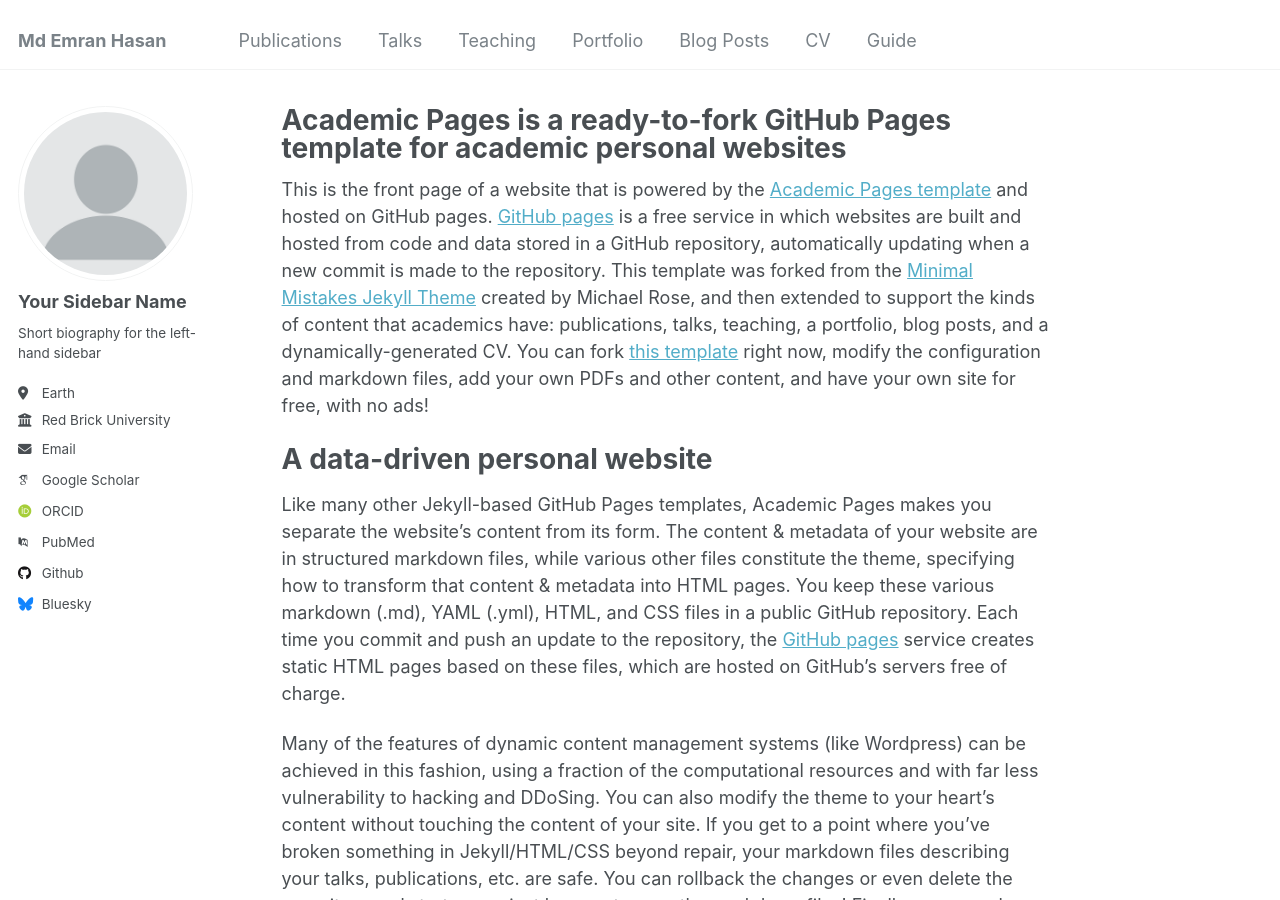
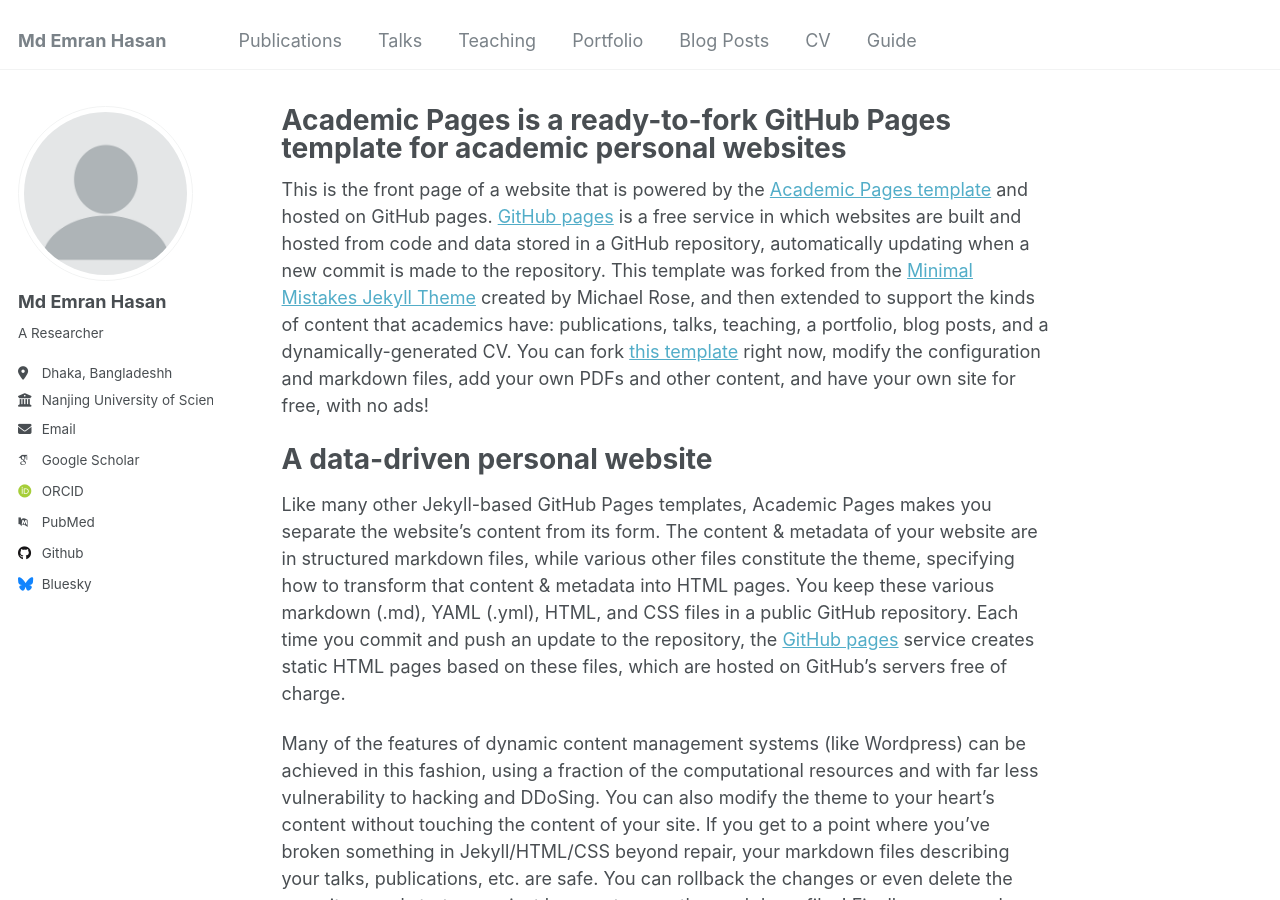
Before and after one commit to emrancub/emrancub.github.io, a Jekyll site: the page built from _pages/about.md, in a window 1280 px wide and 900 px high. Built offline with Jekyll 4.4.1, drawn with Linux system fonts in a browser that asks for light colours; some web fonts are replaced.

Commit message:
added location and emplyer

```diff
--- a/_config.yml
+++ b/_config.yml
@@ -12,9 +12,9 @@
 title_separator          : "-"
 name                     : &name "Your Name"
 description              : &description "personal description"
-url                      : https://academicpages.github.io # the base hostname & protocol for your site e.g. "https://mmistakes.github.io"
+url                      : https://emrancub.github.io # the base hostname & protocol for your site e.g. "https://mmistakes.github.io"
 baseurl                  : "" # the subpath of your site, e.g. "/blog"
-repository               : "academicpages/academicpages.github.io"
+repository               : "academicpages/emrancub.github.io"
 
 # Site Author - The following control what appear as part of the author content on the side bar.
 #               If a field is blank the icon and link will not appear, otherwise it will be shown.
@@ -22,11 +22,11 @@
 author:
   # Biographic information
   avatar           : "profile.png"
-  name             : "Your Sidebar Name"
+  name             : "Md Emran Hasan"
   pronouns         : # example: "she/her"
-  bio              : "Short biography for the left-hand sidebar"
-  location         : "Earth"
-  employer         : "Red Brick University"
+  bio              : "A Researcher"
+  location         : "Dhaka, Bangladeshh"
+  employer         : "Nanjing University of Science and Technology"
   uri              : # URL
   email            : "none@example.org"
 
```
